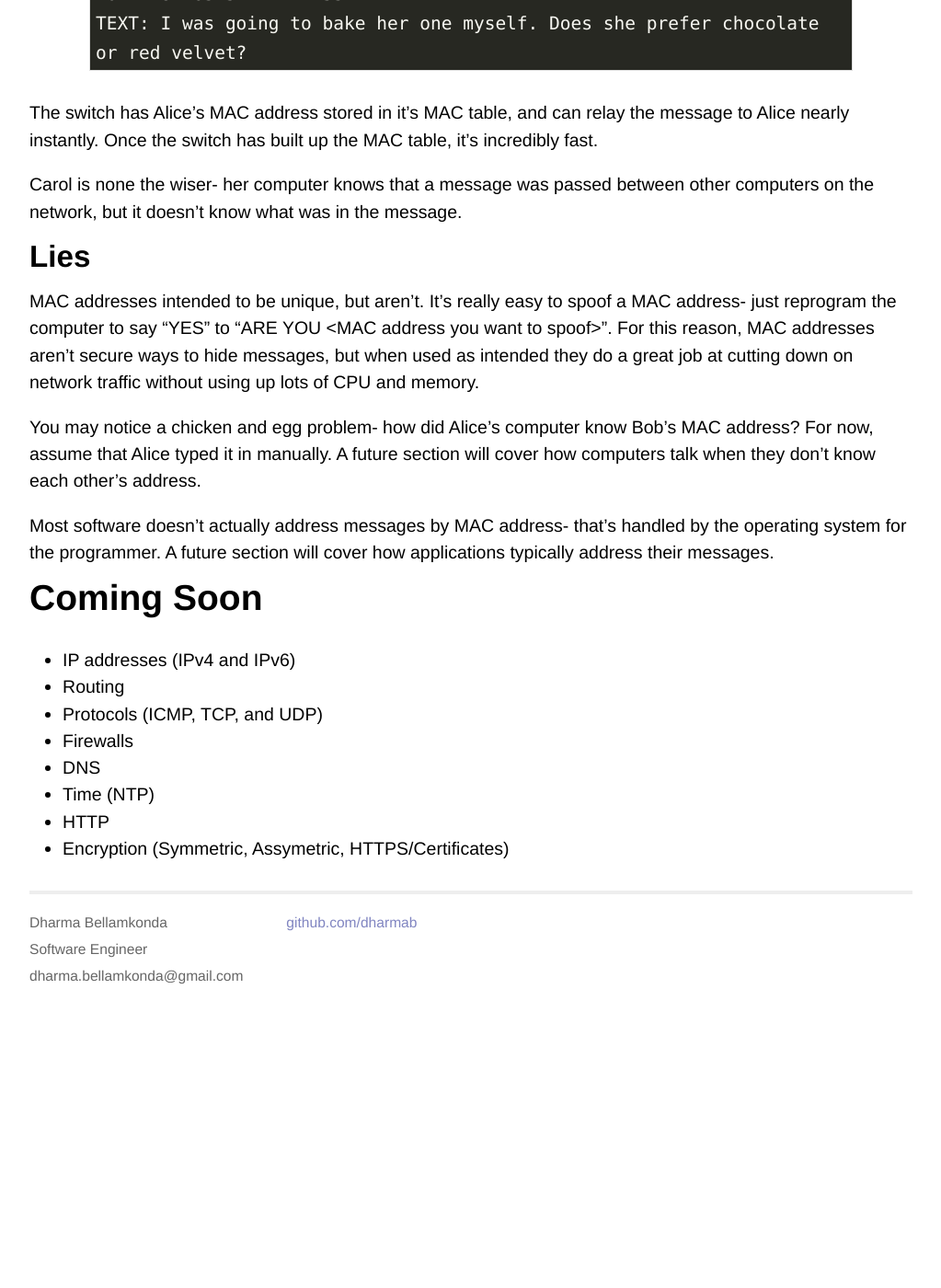
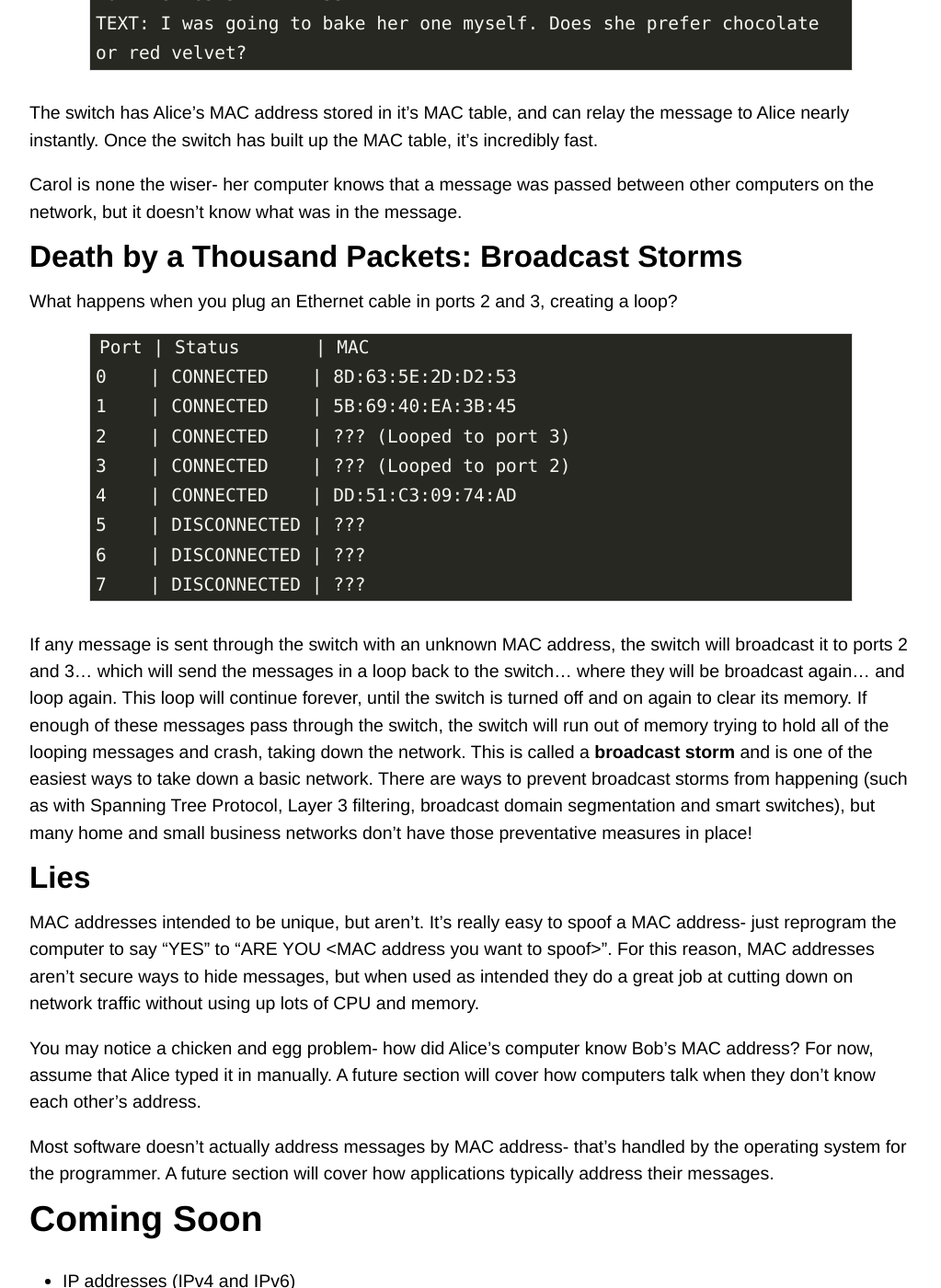
Before and after one commit to dharmab/dharmab.github.io, a Jekyll site: the page built from _posts/2017-09-22-networks-for-normal-people.md, in a window 1280 px wide and 1400 px high, scrolled down 10140 px. Shown: the whole window at 92% size, without its empty margins (128-1151 px from the left). Built offline with Jekyll 4.4.1, drawn with Linux system fonts in a browser that asks for light colours; before the commit the page ends 11231 px from its top, so only the background shows below that.

Commit message:
Add section on broadcast storms

````diff
--- a/_posts/2017-09-22-networks-for-normal-people.md
+++ b/_posts/2017-09-22-networks-for-normal-people.md
@@ -215,6 +215,25 @@ The switch has Alice's MAC address stored in it's MAC table, and can relay the m
 
 Carol is none the wiser- her computer knows that a message was passed between other computers on the network, but it doesn't know what was in the message.
 
+
+## Death by a Thousand Packets: Broadcast Storms
+
+What happens when you plug an Ethernet cable in ports 2 and 3, creating a loop?
+
+```
+Port | Status       | MAC
+0    | CONNECTED    | 8D:63:5E:2D:D2:53
+1    | CONNECTED    | 5B:69:40:EA:3B:45
+2    | CONNECTED    | ??? (Looped to port 3)
+3    | CONNECTED    | ??? (Looped to port 2)
+4    | CONNECTED    | DD:51:C3:09:74:AD
+5    | DISCONNECTED | ???
+6    | DISCONNECTED | ???
+7    | DISCONNECTED | ???
+```
+
+If any message is sent through the switch with an unknown MAC address, the switch will broadcast it to ports 2 and 3... which will send the messages in a loop back to the switch... where they will be broadcast again... and loop again. This loop will continue forever, until the switch is turned off and on again to clear its memory. If enough of these messages pass through the switch, the switch will run out of memory trying to hold all of the looping messages and crash, taking down the network. This is called a **broadcast storm** and is one of the easiest ways to take down a basic network. There are ways to prevent broadcast storms from happening (such as with Spanning Tree Protocol, Layer 3 filtering, broadcast domain segmentation and smart switches), but many home and small business networks don't have those preventative measures in place!
+
 ## Lies
 
 MAC addresses intended to be unique, but aren't. It's really easy to spoof a MAC address- just reprogram the computer to say "YES" to "ARE YOU \<MAC address you want to spoof\>". For this reason, MAC addresses aren't secure ways to hide messages, but when used as intended they do a great job at cutting down on network traffic without using up lots of CPU and memory.
````
